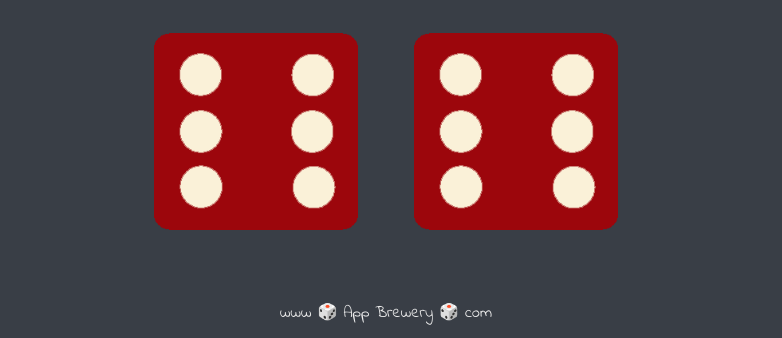
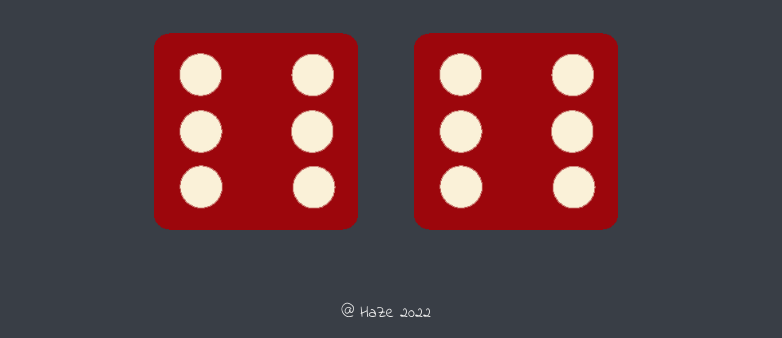
Before and after one commit to indrabas13/Dice-Game, a plain HTML site: page index.html in a window 1280 px wide. Shown: the part 462-800 px from the top of the page, without its empty margins (254-1036 px from the left). Drawn offline with nearby package versions, Linux system fonts and the light colour scheme.

Commit message:
update footer text index.html

```diff
--- a/index.html
+++ b/index.html
@@ -31,7 +31,7 @@
 </body>
 
 <footer>
-  www 🎲 App Brewery 🎲 com
+  @ HaZe 2022
 </footer>
 
 </html>
```
